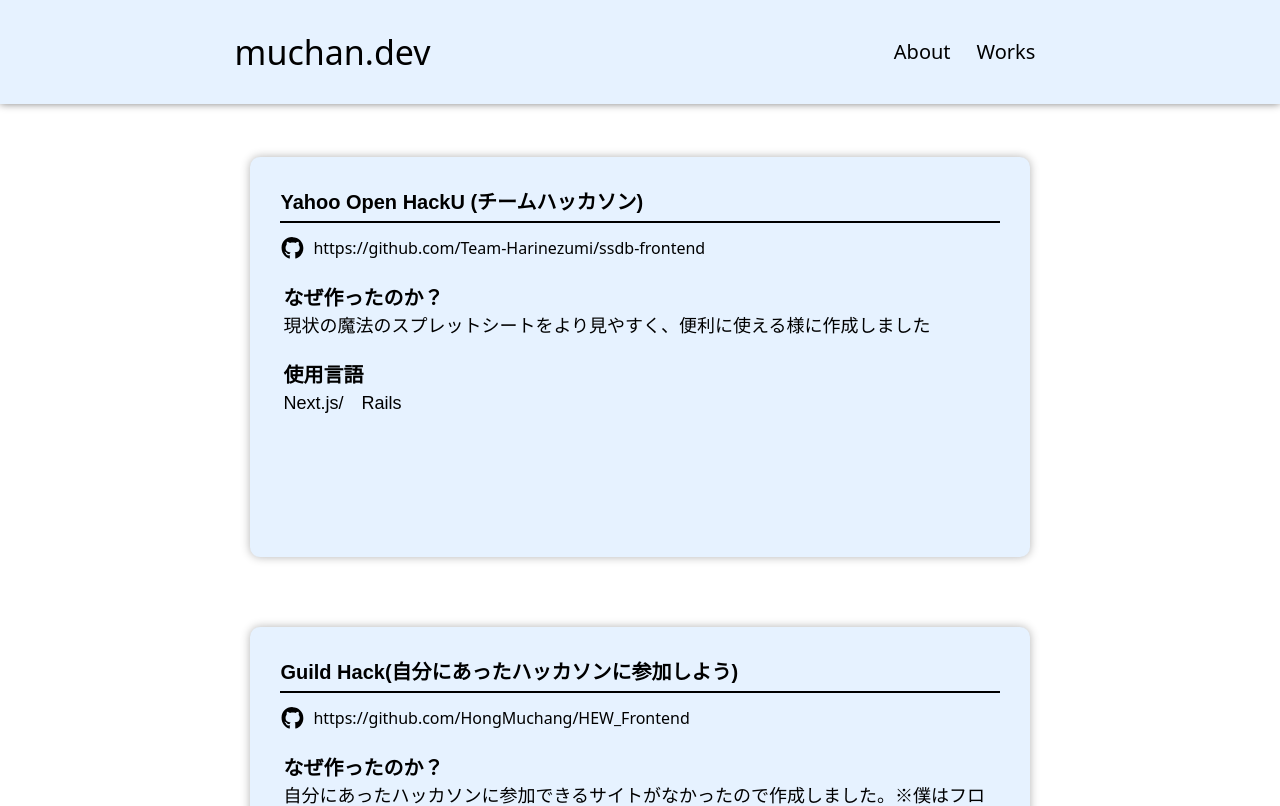
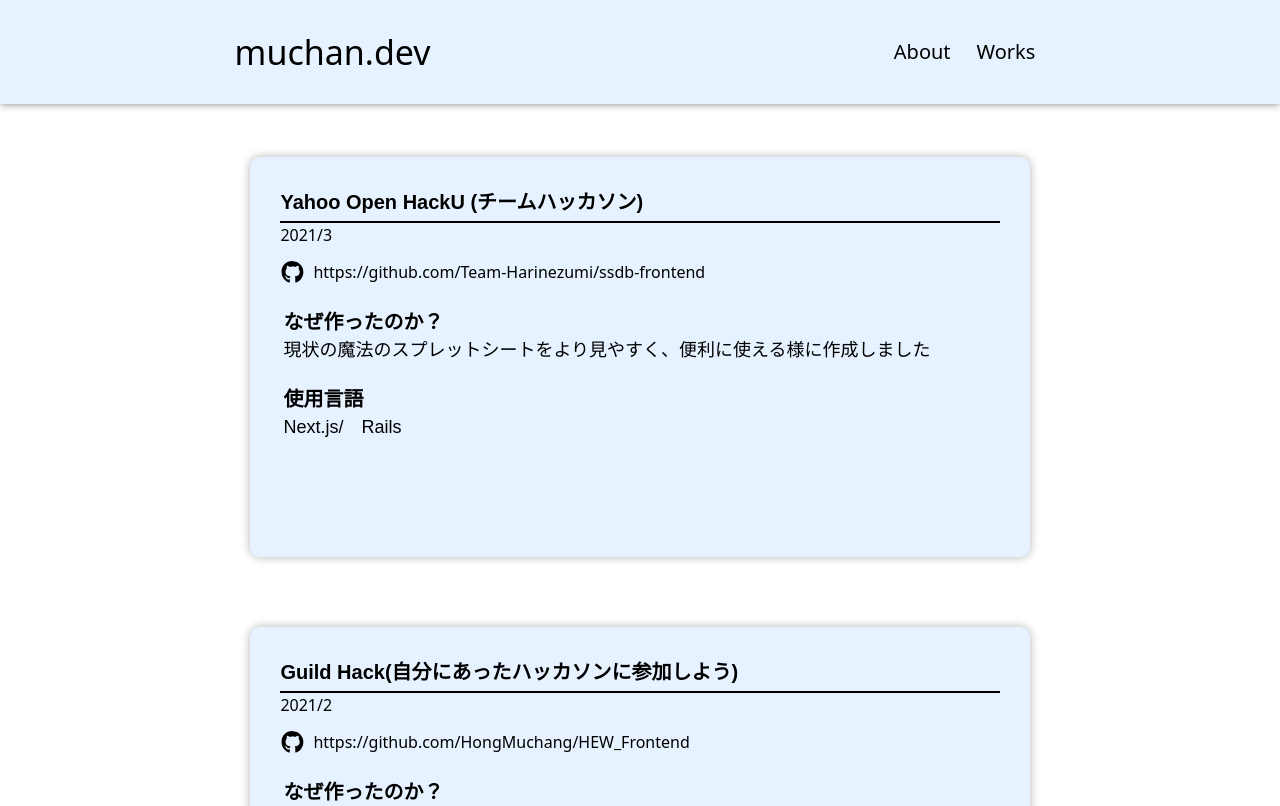
Before and after one commit to HongMuchang/muchan.dev, a Next.js app: page /Works in a window 1280 px wide. Shown: the top 806 px of the page. Built offline with nearby package versions, Linux system fonts and the light colour scheme.

Commit message:
update #25 Works

```diff
--- a/src/pages/Works.js
+++ b/src/pages/Works.js
@@ -5,13 +5,12 @@
 
 export default function Works() {
   return (
-    <>
-      <Layout>
+    <Layout title={'むちゃん'}>
       <div className={styles.main}>
         <div className={styles.main_content}>
-            {works.map((work) => (
+          {works.map((work, index) => (
             <WorksCard
-                key={work.id}
+              key={index}
               title={work.title}
               git={work.git}
               gitUrl={work.gitUrl}
@@ -19,11 +18,11 @@
               linkUrl={work.linkUrl}
               addContent={work.addContent}
               langContent={work.langContent}
+              day={work.day}
             />
           ))}
         </div>
       </div>
     </Layout>
-    </>
   )
 }
```
Lines whose indentation alone changed are shown as unchanged.
